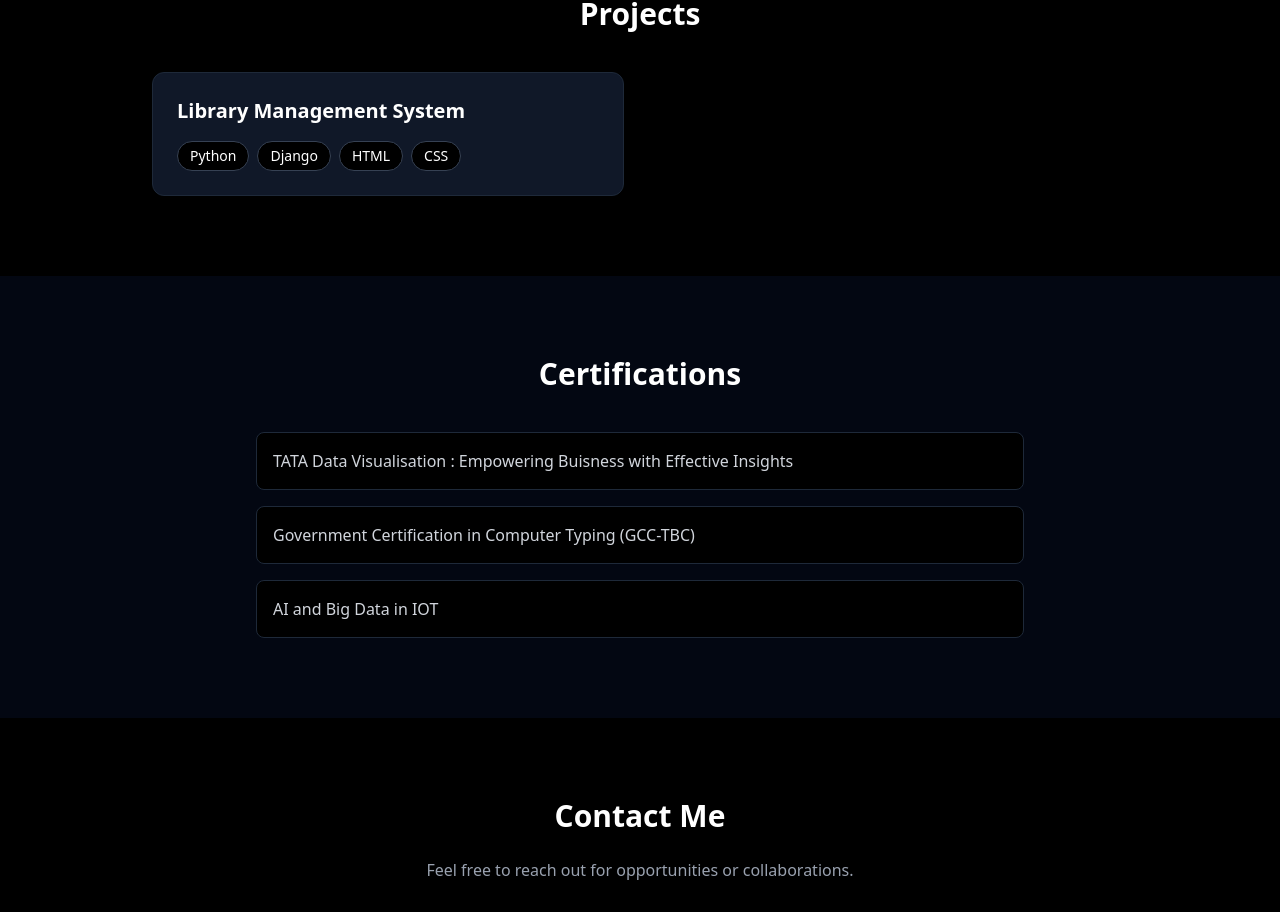
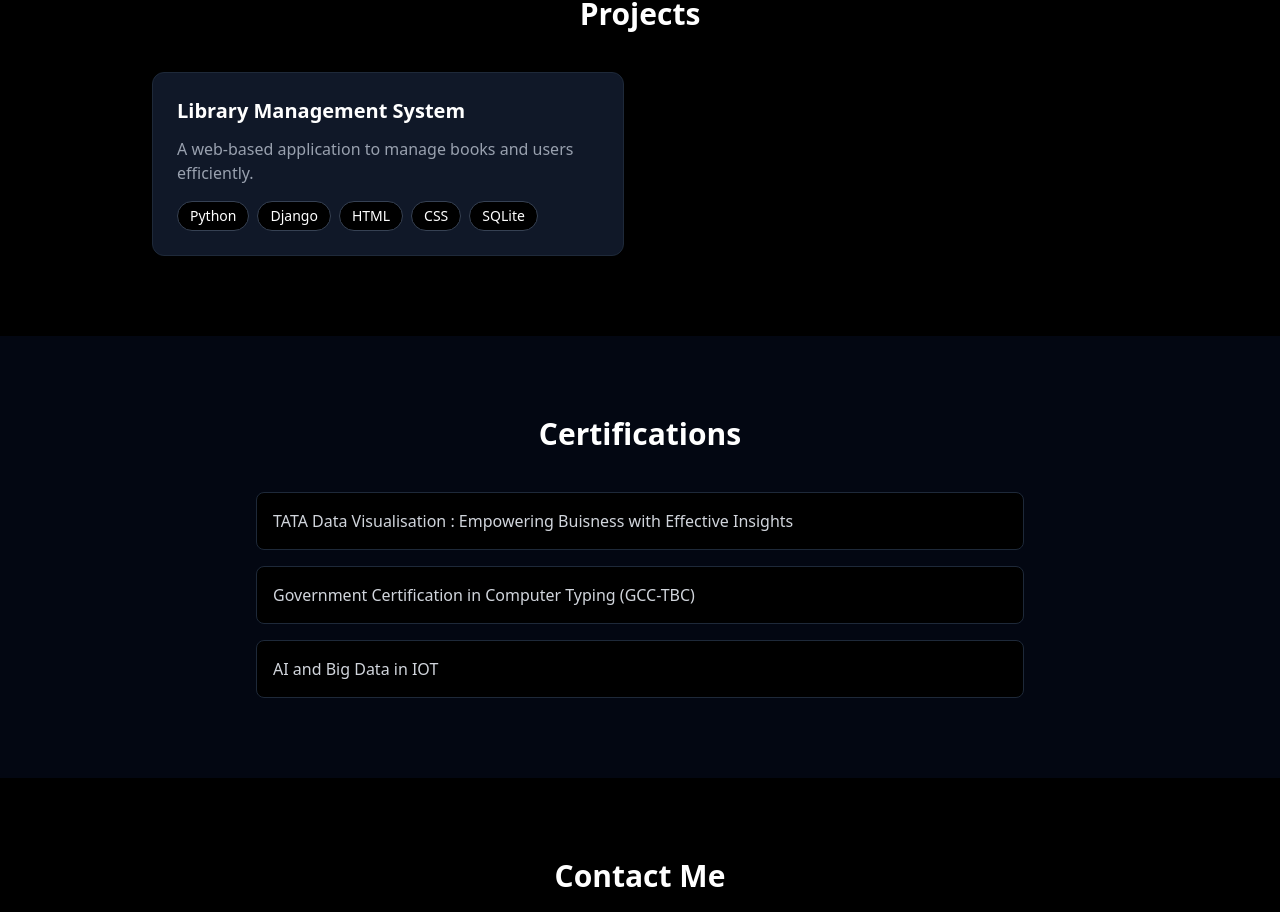
Before and after one commit to rushikeshkashid1607/Portfolio, a React (Vite) app: page / in a window 1280 px wide. Shown: the part 2334-3246 px from the top of the page. Built offline with nearby package versions, Linux system fonts and the light colour scheme.

Commit message:
added project related data

```diff
--- a/src/data/resumeData.js
+++ b/src/data/resumeData.js
@@ -61,12 +61,40 @@ export const experience = [
 ]
 
 export const projects = [
-    {
-        title : "Library Management System",
-        description : "A web-based application to manage books and users efficiently with full CRUD functionality",
-        tech : ["Python", "Django", "HTML", "CSS"],
-    },
+  {
+    id: "library-management",
+    title: "Library Management System",
+    shortDescription:
+      "A web-based application to manage books and users efficiently.",
+
+    overview:
+      "The Library Management System is a full-stack web application designed to automate library operations such as managing books, users, and transactions.",
+
+    features: [
+      "User authentication and authorization",
+      "Add, update, delete, and search books",
+      "Issue and return books",
+      "Admin dashboard for management",
+    ],
+
+    tech: ["Python", "Django", "HTML", "CSS", "SQLite"],
+
+    github: "https://github.com/rushikeshkashid1607/Library_System",
+
+    live: "",
+
+    images: [
+        "src/data/projects/library/landing.jpeg",
+      "src/data/projects/library/register.jpeg",
+      "src/data/projects/library/login.jpeg",
+      "src/data/projects/library/after_login.jpeg",
+      "src/data/projects/library/books.jpeg",
+      "src/data/projects/library/default_admin_pannel.jpeg",
+      "src/data/projects/library/view_books.jpeg"
+    ],
+  },
 ]
+
 
 export const certifications = [
     "TATA Data Visualisation : Empowering Buisness with Effective Insights",
```
